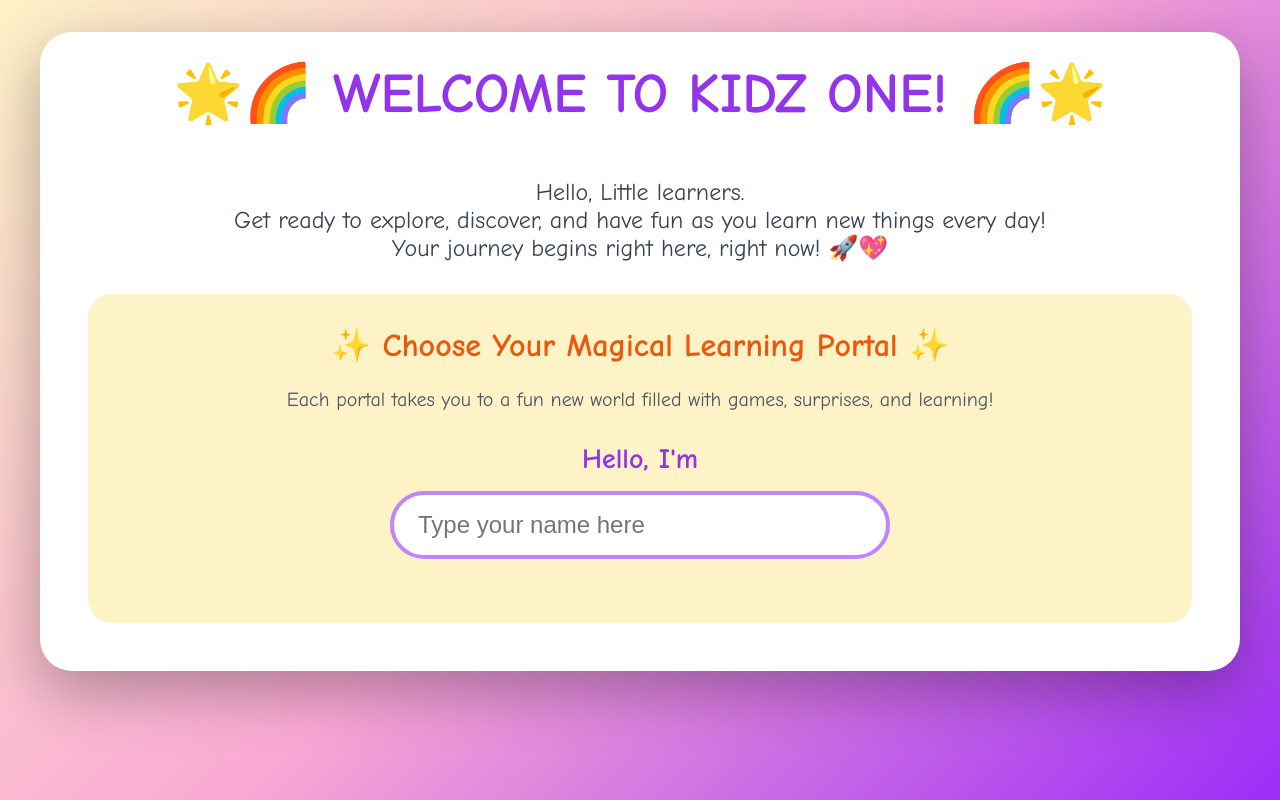
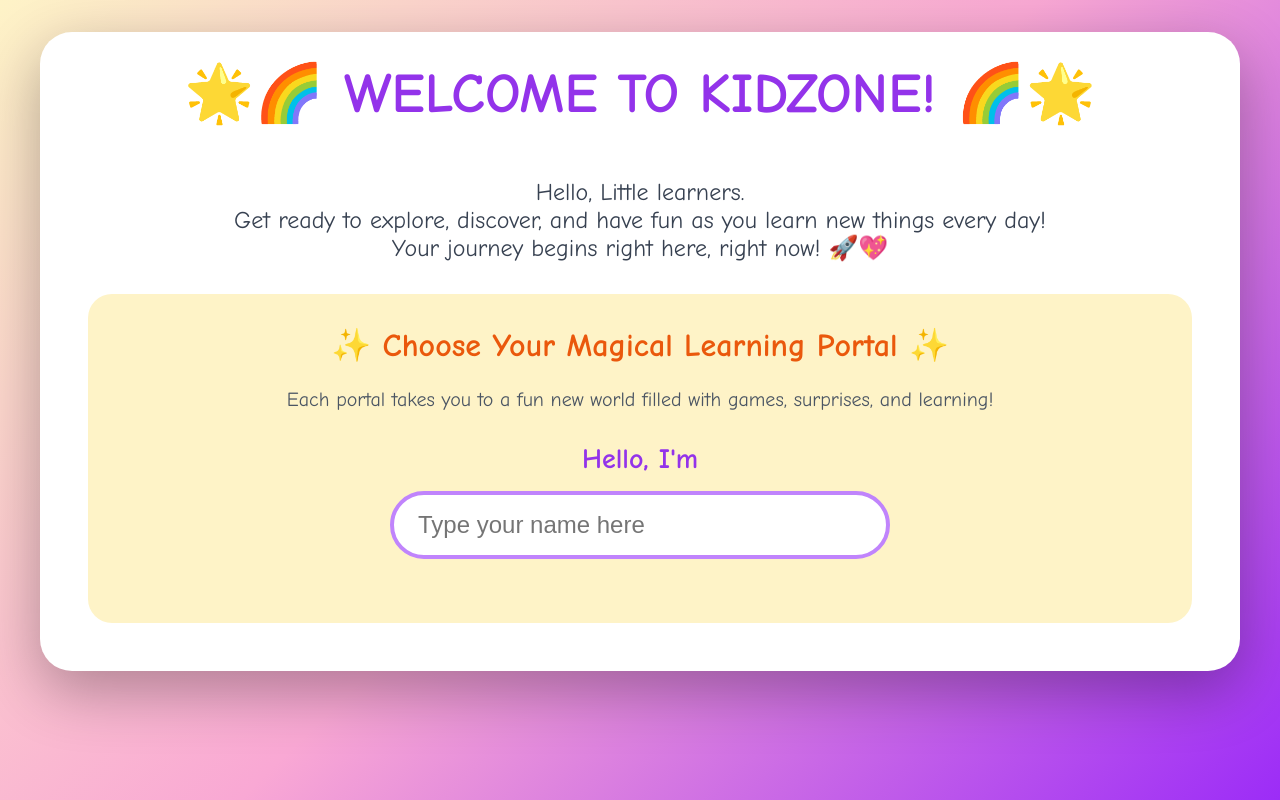
Before and after one commit to lyaej/kidzone, a plain HTML site: page index.html in a window 1280 px wide. Drawn offline with Linux system fonts and the light colour scheme.

Commit message:
Fix HTML structure and content for Kidzone

```diff
--- a/index.html
+++ b/index.html
@@ -12,7 +12,7 @@
     <div id="welcomePage" class="page active">
         <div class="container">
             <div class="card">
-                <h1 class="title bounce">🌟🌈 WELCOME TO KIDZ    ONE! 🌈🌟</h1>
+                <h1 class="title bounce">🌟🌈 WELCOME TO KIDZONE! 🌈🌟</h1>
                 <p class="subtitle">
                     Hello, Little learners. <br>
                     Get ready to explore, discover, and have fun as you learn new things every day! <br>
```
